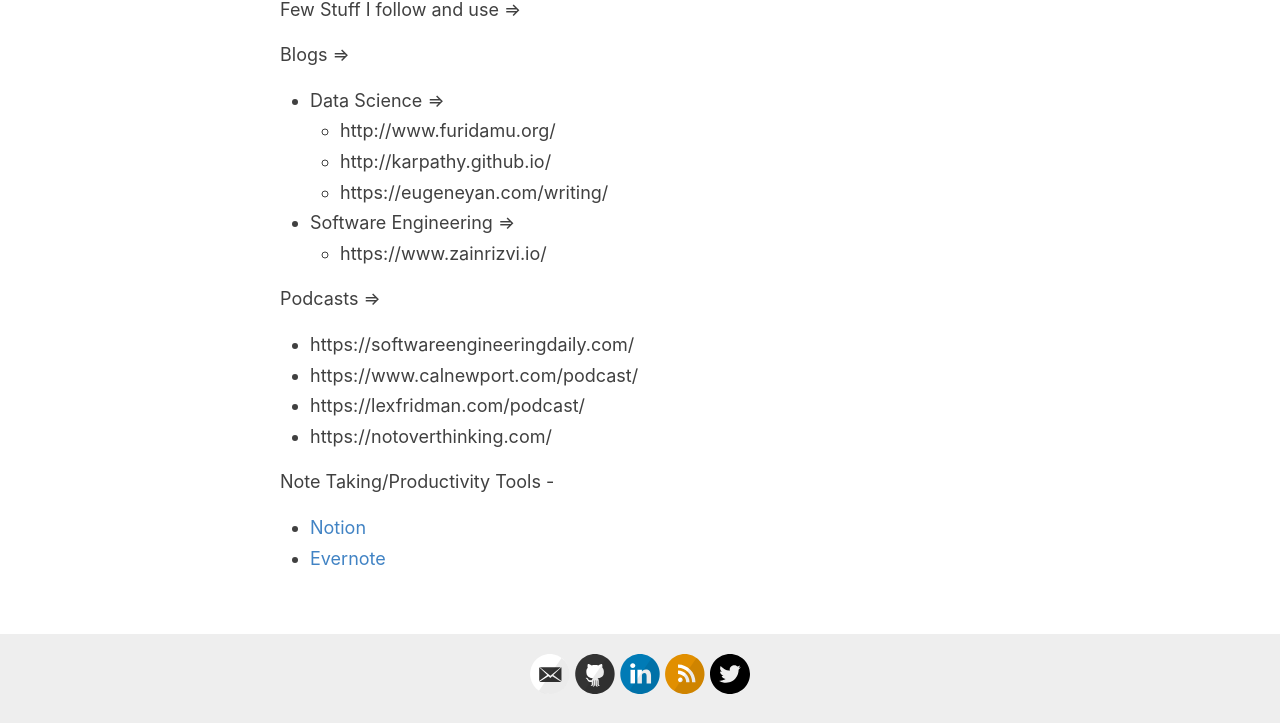
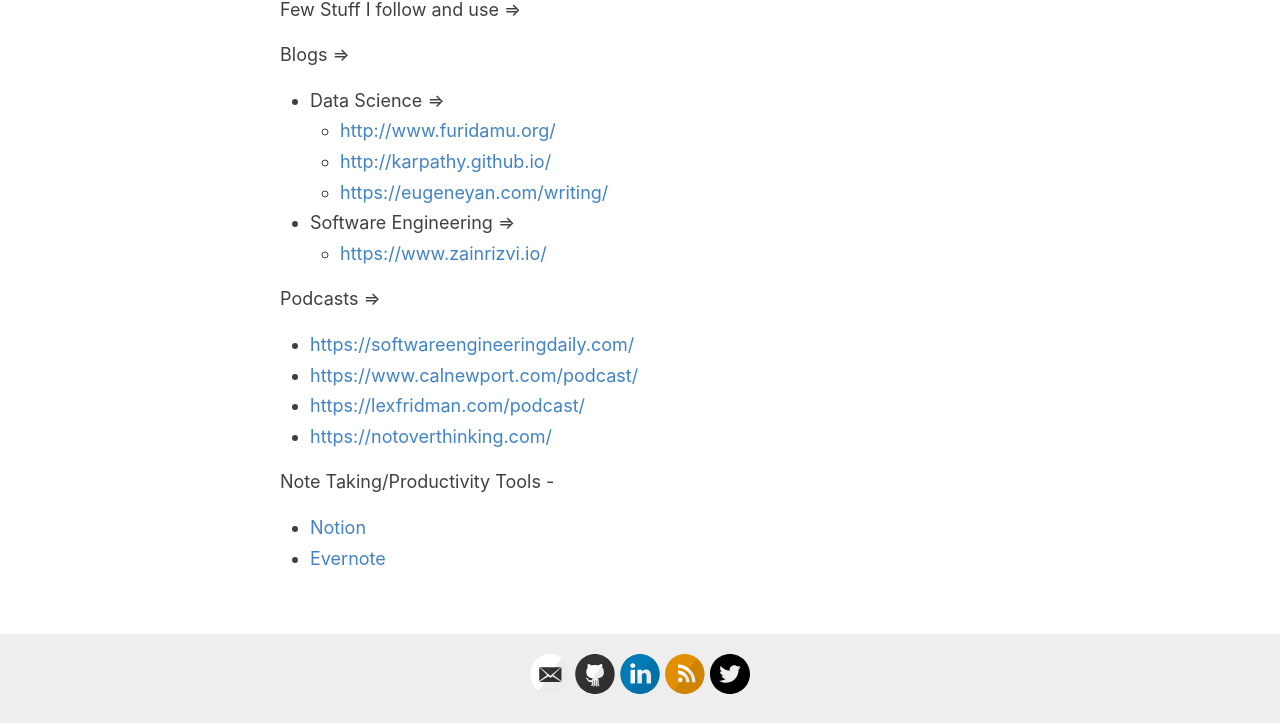
Before and after one commit to ritheshg06/ramitsurana.github.io, a Jekyll site: the page built from _pages/about.md, in a window 1280 px wide. Shown: the part 558-1282 px from the top of the page. Built offline with Jekyll 4.4.1, drawn with Linux system fonts in a browser that asks for light colours.

Commit message:
fix hyperlink

```diff
--- a/_pages/about.md
+++ b/_pages/about.md
@@ -13,21 +13,21 @@ Few Stuff I follow and use =>
 Blogs =>
 
 * Data Science  =>
-    * http://www.furidamu.org/
-    * http://karpathy.github.io/
-    * https://eugeneyan.com/writing/
+    * <http://www.furidamu.org/>
+    * <http://karpathy.github.io/>
+    * <https://eugeneyan.com/writing/>
 
 * Software Engineering =>
-    * https://www.zainrizvi.io/
+    * <https://www.zainrizvi.io/>
 
 Podcasts =>
 
-* https://softwareengineeringdaily.com/
-* https://www.calnewport.com/podcast/
-* https://lexfridman.com/podcast/
-* https://notoverthinking.com/
+* <https://softwareengineeringdaily.com/>
+* <https://www.calnewport.com/podcast/>
+* <https://lexfridman.com/podcast/>
+* <https://notoverthinking.com/>
 
 Note Taking/Productivity Tools  -
 
 * [Notion](https://www.notion.so/)
-* [Evernote](https://www.notion.so/)
+* [Evernote](https://www.evernote.com/)
```
